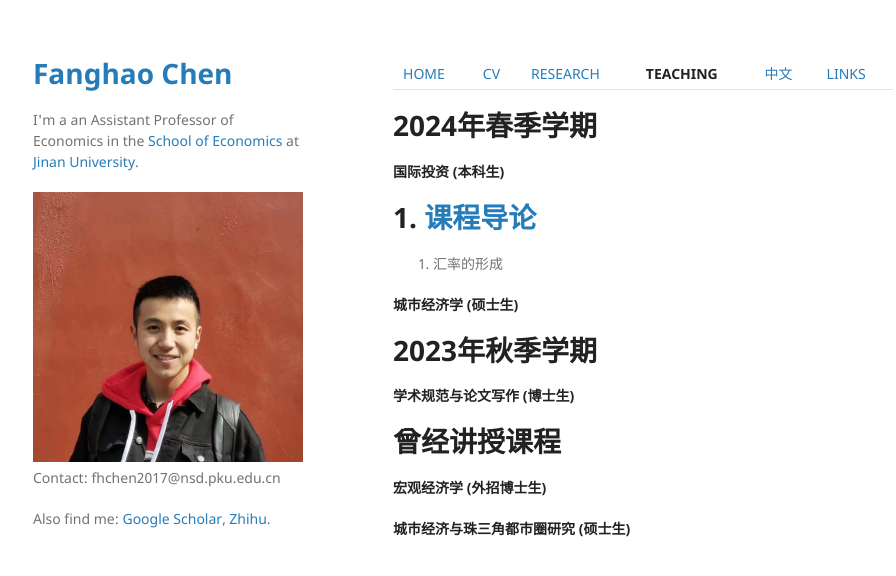
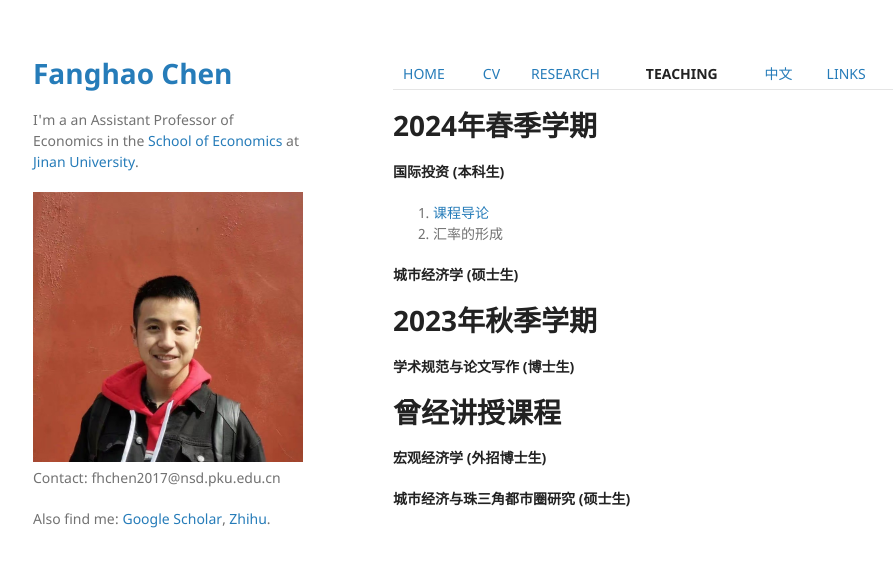
Before and after one commit to FanghaoChen/homepage, a Jekyll site: the page built from teaching.md, in a window 1280 px wide. Shown: the top 576 px of the page, without its empty margins (177-1073 px from the left). Built offline with Jekyll 4.4.1, drawn with Linux system fonts in a browser that asks for light colours; our own code applies the rules of GitHub Pages for plain Markdown files.

Commit message:
Update teaching.md

```diff
--- a/teaching.md
+++ b/teaching.md
@@ -3,7 +3,7 @@
 # 2024年春季学期
 
 **国际投资 (本科生)** <br/>
-# 1. [课程导论](./assets/第1讲_课程导论.pdf) #
+1. [课程导论](./assets/第1讲_课程导论.pdf)
 2. 汇率的形成
 
 **城市经济学 (硕士生)** <br/>
```
